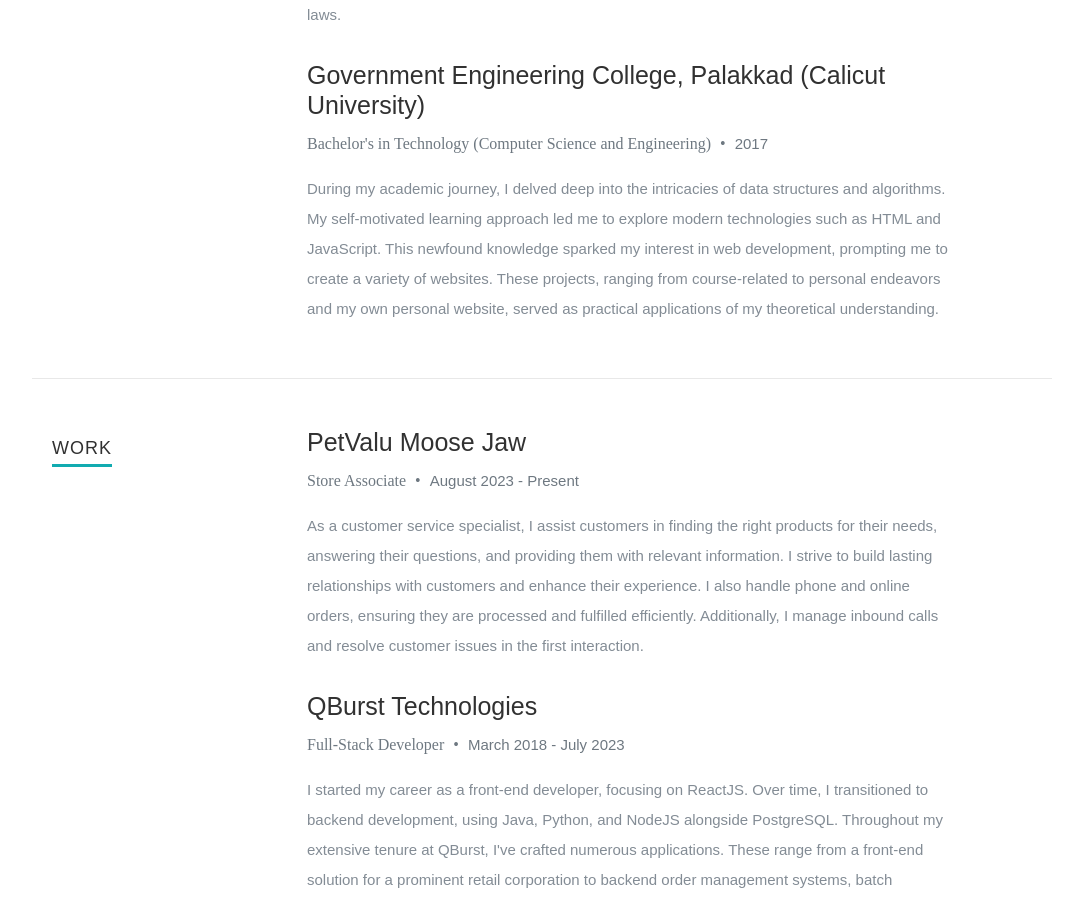
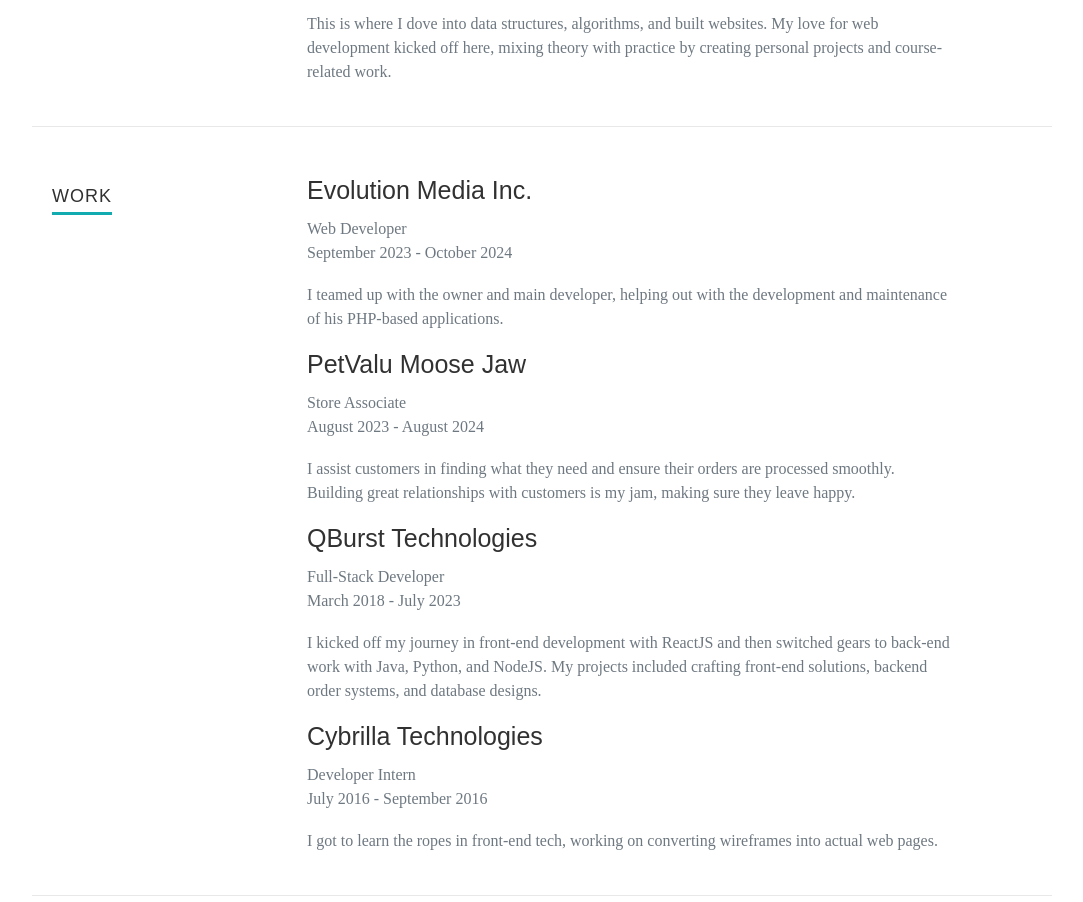
Before and after one commit to Amrutha-A-J/Amrutha-A-J.github.io, a React (Vite) app: page / in a window 1280 px wide. Shown: the part 1880-2782 px from the top of the page, without its empty margins (98-1181 px from the left). Built offline with nearby package versions, Linux system fonts and the light colour scheme.

Commit message:
changed resume component. Added logic to calculated skill percentages from number of years worked (it used hard coded percentages before)

```diff
--- a/public/assets/files/json/resumeData.json
+++ b/public/assets/files/json/resumeData.json
@@ -2,11 +2,11 @@
     "main": {
         "name": "Amrutha Adiyath",
         "occupation": "Full Stack Developer",
-        "description": "I consider myself to be passionate and empathetic programmer and a people person. With {{EXPERIENCE}} years of extensive technical expertise, I take immense pride in the quality of my code. My experience spans across front-end and back-end development, as well as database design and development.",
+        "description": "I'm a passionate coder who loves what I do! With {{EXPERIENCE}} years of experience under my belt, I take pride in writing quality code. I’ve got skills in front-end, back-end, and database development.",
         "image": "profilepic.jpg",
-        "bio": "Greetings! I am Amrutha Adiyath, currently residing in the vibrant city of Moose Jaw, Saskatchewan. I have amassed {{EXPERIENCE}} years of comprehensive experience in programming, mastering both front-end and backend technologies such as ReactJS, Java, Python, and PostgreSQL.",
-        "bio_p": "As an artist by hobby, I have a particular fondness for front-end development, where I can blend my technical skills with my creative flair. My love for animals has led me to rescue and foster cats, and I take pride in my ability to handle even the most challenging felines. In my downtime, you will find me playing a game, experimenting in the kitchen, engrossed in a thrilling movie, or unwinding to the tunes of rock music!",
-        "contactmessage": "If you have something interesting to discuss, I'd love to hear from you. Please contact me!",
+        "bio": "Hey there! I’m Amrutha Adiyath, and I’m currently enjoying life in Moose Jaw, Saskatchewan. I've spent {{EXPERIENCE}} years diving into programming, working with front-end and back-end technologies like ReactJS, Java, Python, and PostgreSQL.",
+        "bio_p": "When I'm not coding, I'm unleashing my creativity as a hobby artist. Front-end dev is my playground! I'm also a big animal lover, rescuing and fostering cats (even the grumpy ones!). In my downtime, you’ll catch me gaming, experimenting with new recipes, binge-watching movies, or jamming to some classic rock.",
+        "contactmessage": "Wanna chat? I'm all ears!",
         "email": "amrutha.laxman93@gmail.com",
         "phone": "+1 639-538-1185",
         "address": {
@@ -37,90 +37,120 @@
                 "name": "github",
                 "url": "https://github.com/Amrutha-A-J",
                 "className": "fa fa-github"
-            },
-            {
-                "name": "deviantart",
-                "url": "https://www.deviantart.com/blaringpsylence",
-                "className": "fa fa-deviantart"
             }
         ]
     },
     "resume": {
-        "skillmessage": "The following are my current skills and expertise",
+        "skillmessage": "Here are some of my skills and what I’m really good at:",
         "education": [
             {
                 "school": "Saskatchewan Polytechnic",
                 "degree": "Post Graduate Diploma in Technology Management",
                 "graduated": "2024",
-                "description": "During this program, I developed expertise in Java and Python for project development and software architecture, utilizing SQL Server for backend databases. In the first semester, I acquired a comprehensive understanding of network management principles and protocols. Additionally, I enhanced my business communication skills, including conflict resolution and negotiation abilities. Moving into the second semester, I learned data visualization techniques using PowerBI and Python. I also gained practical experience in Agile-based project management, along with knowledge of business strategies like ITIL, IT ethics, and data privacy laws."
+                "description": "This program really sharpened my skills in Java, Python, and SQL Server for project development. I learned about network management, PowerBI, and Agile project management, along with business strategies like ITIL and data privacy."
             },
             {
                 "school": "Government Engineering College, Palakkad (Calicut University)",
                 "degree": "Bachelor's in Technology (Computer Science and Engineering)",
                 "graduated": "2017",
-                "description": "During my academic journey, I delved deep into the intricacies of data structures and algorithms. My self-motivated learning approach led me to explore modern technologies such as HTML and JavaScript. This newfound knowledge sparked my interest in web development, prompting me to create a variety of websites. These projects, ranging from course-related to personal endeavors and my own personal website, served as practical applications of my theoretical understanding."
+                "description": "This is where I dove into data structures, algorithms, and built websites. My love for web development kicked off here, mixing theory with practice by creating personal projects and course-related work."
             }
         ],
         "work": [
             {
+                "company": "Evolution Media Inc.",
+                "title": "Web Developer",
+                "years": "September 2023 - October 2024",
+                "description": "I teamed up with the owner and main developer, helping out with the development and maintenance of his PHP-based applications."
+            },
+            {
                 "company": "PetValu Moose Jaw",
                 "title": "Store Associate",
-                "years": "August 2023 - Present",
-                "description": "As a customer service specialist, I assist customers in finding the right products for their needs, answering their questions, and providing them with relevant information. I strive to build lasting relationships with customers and enhance their experience. I also handle phone and online orders, ensuring they are processed and fulfilled efficiently. Additionally, I manage inbound calls and resolve customer issues in the first interaction."
+                "years": "August 2023 - August 2024",
+                "description": "I assist customers in finding what they need and ensure their orders are processed smoothly. Building great relationships with customers is my jam, making sure they leave happy."
             },
             {
                 "company": "QBurst Technologies",
                 "title": "Full-Stack Developer",
                 "years": "March 2018 - July 2023",
-                "description": "I started my career as a front-end developer, focusing on ReactJS. Over time, I transitioned to backend development, using Java, Python, and NodeJS alongside PostgreSQL. Throughout my extensive tenure at QBurst, I've crafted numerous applications. These range from a front-end solution for a prominent retail corporation to backend order management systems, batch applications within microservices architectures, API applications, and database design and optimization projects."
+                "description": "I kicked off my journey in front-end development with ReactJS and then switched gears to back-end work with Java, Python, and NodeJS. My projects included crafting front-end solutions, backend order systems, and database designs."
             },
             {
                 "company": "Cybrilla Technologies",
-                "title": "Software Developer",
+                "title": "Developer Intern",
                 "years": "July 2016 - September 2016",
-                "description": "Learned about various front-end development technologies, Learned to convert wire-frames to web pages."
+                "description": "I got to learn the ropes in front-end tech, working on converting wireframes into actual web pages."
             }
         ],
         "skills": [
             {
-                "name": "Java",
-                "level": "85%"
+                "name": "JavaScript",
+                "level": "7"
+            },
+            {
+                "name": "VueJS",
+                "level": "3"
+            },
+            {
+                "name": "ReactJS",
+                "level": "5"
+            },
+            {
+                "name": "NestJS/ Node",
+                "level": "3"
             },
             {
                 "name": "Python",
-                "level": "70%"
+                "level": "2"
             },
             {
-                "name": "ReactJS",
-                "level": "80%"
+                "name": "PHP",
+                "level": "1"
             },
             {
                 "name": "PostgreSQL",
-                "level": "80%"
+                "level": "5"
             },
             {
                 "name": "AWS",
-                "level": "70%"
+                "level": "5"
             },
             {
-                "name": "JIRA",
-                "level": "90%"
-            },
-            {
-                "name": "Spring Boot/Batch",
-                "level": "80%"
+                "name": "Java Spring",
+                "level": "3"
             },
             {
                 "name": "TypeScript",
-                "level": "50%"
+                "level": "3"
             },
             {
                 "name": "Git",
-                "level": "90%"
+                "level": "7"
             },
             {
                 "name": "MongoDB",
-                "level": "40%"
+                "level": "3"
+            }
+        ],
+        "volunteer": [
+            {
+                "organization": "SCRAPS Moose Jaw",
+                "role": "Volunteer - Cat Rescue & Fostering",
+                "year": "August 2023 - Present",
+                "description": "I’m helping out with SCRAPS, rescuing and fostering cats that need a bit of extra love. It’s all about giving them a cozy home, socializing them, and finding their forever families. Plus, I get to cuddle cats all day—what’s not to love?"
+            },
+            {
+                "organization": "PAWS Thrissur",
+                "role": "Volunteer - Cat Rescue & Fostering",
+                "year": "2020 - 2023",
+                "description": "I volunteered with PAWS Thrissur to rescue and foster stray cats, giving them care, attention, and a safe space until they found their new homes. I also helped spread the word about animal welfare around town. It was as rewarding as it was full of furry fun!"
+            }
+        ],
+        "certifications": [
+            {
+                "name": "IELTS",
+                "year": "2024",
+                "description": "Certified my English skills with an overall band score of 8, and 8.5 in speaking."
             }
         ]
     },
@@ -128,19 +158,19 @@
         "projects": [
             {
                 "title": "Laxmanfitness.in",
-                "category": "Website for my father's business",
+                "category": "Website for my dad's business",
                 "image": "laxmanfitness.png",
                 "url": "https://laxmanfitness.in/"
             },
             {
                 "title": "amruthaaj.com/TheVerge.com/",
-                "category": "Recreated the landing page of the verge.com",
+                "category": "Recreated the verge.com landing page",
                 "image": "verge.png",
                 "url": "https://amruthaaj.com/TheVerge.com/"
             },
             {
                 "title": "theOathWriter.com",
-                "category": "(offline now) Portfolio website for a friend",
+                "category": "Portfolio website for a friend (offline now)",
                 "image": "oathwriter.png",
                 "url": "https://amruthaaj.com/TheOathWriter/"
             },
@@ -172,28 +202,8 @@
                 "title": "Mother",
                 "category": "One of my creative works",
                 "image": "portfolio-5.jpg",
-                "url": "https://www.deviantart.com/blaringpsylence/art/Mother-791880319"
+                "url": "https://www.deviantart.com/blaringpsylence/art/Mother-728827978"
             }
         ]
-    },
-    "volunteer": [
-        {
-            "organization": "KSDP",
-            "role": "Volunteer Software Developer",
-            "year": "2019",
-            "description": "Contributed to a community project aimed at enhancing local businesses' online presence through custom software solutions."
-        }
-    ],
-    "certifications": [
-        {
-            "name": "AWS Certified Developer - Associate",
-            "year": "2022",
-            "description": "Certification demonstrating proficiency in developing and maintaining applications on AWS."
-        },
-        {
-            "name": "Certified ScrumMaster (CSM)",
-            "year": "2021",
-            "description": "Certification showcasing knowledge and skills in agile project management."
-        }
-    ]
+    }
 }
--- a/src/components/resume/Resume.tsx
+++ b/src/components/resume/Resume.tsx
@@ -20,46 +20,97 @@
     level: string;
 }
 
+interface Volunteer {
+    organization: string;
+    role: string;
+    year: string;
+    description: string;
+}
+
+interface Certification {
+    name: string;
+    year: string;
+    description: string;
+}
+
 interface ResumeProps {
     data: {
         skillmessage: string;
         education: Education[];
         work: Work[];
         skills: Skills[];
+        volunteer: Volunteer[];
+        certifications: Certification[];
     };
 }
 
 const Resume: React.FC<ResumeProps> = ({ data }) => {
     if (!data) return null;
 
-    const { skillmessage, education, work, skills } = data;
+    const { skillmessage, education, work, skills, volunteer, certifications } = data;
 
+    // Calculate total years of experience since 2017
+    const currentYear = new Date().getFullYear();
+    const totalYearsExperience = currentYear - 2017;
+
+    // Generate education items
     const educationItems = education.map((edu) => (
         <div key={edu.school}>
             <h3>{edu.school}</h3>
             <p className="info">
-                {edu.degree} <span>&bull;</span> <em className="date">{edu.graduated}</em>
+                {edu.degree}<br />
+                {edu.graduated}
             </p>
-            <p>{edu.description}</p>
+            <p className="info">{edu.description}</p>
         </div>
     ));
 
+    // Generate work items
     const workItems = work.map((job) => (
         <div key={job.company}>
             <h3>{job.company}</h3>
             <p className="info">
-                {job.title} <span>&bull;</span> <em className="date">{job.years}</em>
+                {job.title}<br />
+                {job.years}
             </p>
-            <p>{job.description}</p>
+            <p className="info">{job.description}</p>
         </div>
     ));
 
+
+    // Generate volunteer items
+    const volunteerItems = volunteer.map((vol) => (
+        <div key={vol.organization}>
+            <h3>{vol.organization}</h3>
+            <p className="info">
+                {vol.role}<br />
+                {vol.year}
+            </p>
+            <p className="info">{vol.description}</p>
+        </div>
+    ));
+
+    // Generate certification items
+    const certificationItems = certifications.map((cert) => (
+        <div key={cert.name}>
+            <h3>{cert.name}</h3>
+            <p className="info">
+                <em className="date">{cert.year}</em>
+            </p>
+            <p>{cert.description}</p>
+        </div>
+    ));
+
+    // Calculate percentage for each skill based on years of experience
     const skillItems = skills.map((skill) => {
+        const skillYears = parseInt(skill.level, 10);
+        const skillPercentage = totalYearsExperience > 0 ? ((skillYears / totalYearsExperience) * 100).toFixed(2) : '0.00';
+
         const className = `bar-expand ${skill.name.toLowerCase()}`;
         return (
             <li key={skill.name}>
-                <span style={{ width: skill.level }} className={className}></span>
-                <em>{skill.name}</em>
+                <span style={{ width: `${skillPercentage}%` }} className={className}></span>
+                <em>{skill.name} <span style={{ fontSize: '8px' }}>({skillYears} years)</span></em>
             </li>
         );
     });
@@ -99,6 +150,24 @@
                     </div>
                 </div>
             </div>
+
+            <div className="row volunteer">
+                <div className="three columns header-col">
+                    <h1><span>Volunteering</span></h1>
+                </div>
+                <div className="nine columns main-col">
+                    {volunteerItems}
+                </div>
+            </div>
+
+            <div className="row certifications">
+                <div className="three columns header-col">
+                    <h1><span>Certifications</span></h1>
+                </div>
+                <div className="nine columns main-col">
+                    {certificationItems}
+                </div>
+            </div>
         </section>
     );
 };
```
